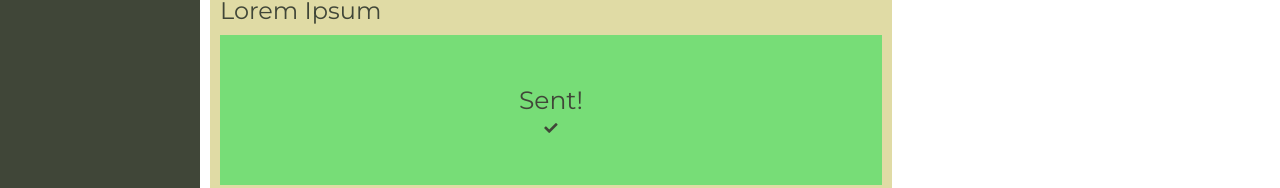
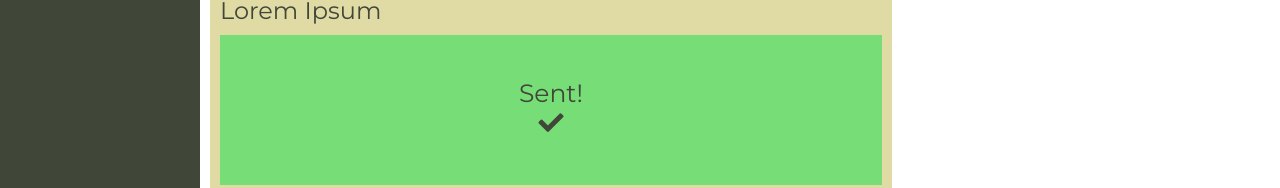
Before and after one commit to mateus-xv/dashboard, a React (Create React App) app: page / in a window 1280 px wide. Both pictures are taken after typing "Sample" into the empty fields and a click on the button 862 px from the left and 616 px from the top of the page. Shown: the part 506-694 px from the top of the page. Built offline with nearby package versions, Linux system fonts and the light colour scheme; the HTML template or start-up script is replaced by a standard one.

Commit message:
Add Success Feedback Handling

```diff
--- a/src/components/Main/Home/Support.js
+++ b/src/components/Main/Home/Support.js
@@ -1,22 +1,33 @@
-import React from 'react';
+import React, { useEffect } from 'react';
 
 const Support = () => {
-	//Activates the success div
-	const handleSubmit = (e) => {
+	//Activates the success div received as parameter when form is submitted
+	const handleSubmit = (e, success) => {
+		success.classList.add("form-success--visible");
 		e.preventDefault();
-		const success = document.querySelector(".form-success");
-		success.classList.add("form-success--visible");
 	};
+
+	//Removes the success feedback when the success div is clicked
+	const handleSuccess = (e, success) => {
+		success.classList.remove("form-success--visible");
+	};
+
+	useEffect(() => {
+		const form = document.querySelector(".support__form"),
+			success = document.querySelector(".form-success"),
+			successDiv = document.querySelector(".form-success, .form-success__message");
+		form.addEventListener("submit", (e) => handleSubmit(e, success));
+		successDiv.addEventListener("click", (e) => handleSuccess(e, success));
+	}, []);
 
 	return(
 		<section className="support">
 			<h2 className="support__title">Lorem Ipsum</h2>
-			<form className="support__form"  onSubmit={handleSubmit}>
+			<form className="support__form">
 				<textarea className="support__message" name="message" id="message"></textarea>
 				<button className="support__submit"><i className="fas fa-angle-right"></i></button>
 				<div className="form-success">
-					<p className="form-success__message">Sent!</p>
-					<button className="form-success__button"><i className="fas fa-check"></i></button>
+					<p className="form-success__message">Sent!<br/><i className="fas fa-check"></i></p>
 				</div>
 			</form>
 		</section>
--- a/src/scss/state/_form-success.scss
+++ b/src/scss/state/_form-success.scss
@@ -16,16 +16,10 @@
 	visibility: hidden;
 
 	&__message{
+		cursor: pointer;
 		color: inherit;
 		margin-bottom: 5px;
-	}
-
-	&__button{
-		color: inherit;
-		background: transparent;
-		cursor: pointer;
-		border: none;
-		outline: none;
+		text-align: center;
 	}
 }
 
```
